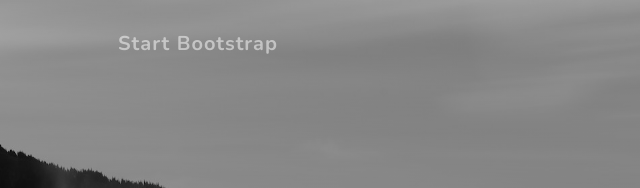
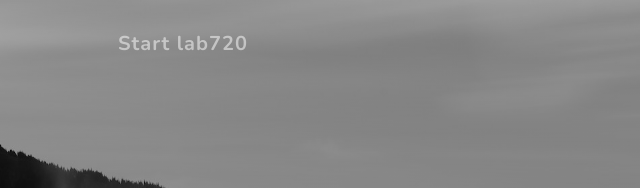
Before and after one commit to JH747/JHlog, a plain HTML site: page index.html in a window 1280 px wide. Shown: the top 188 px of the page, 0-640 px from the left. Drawn offline with nearby package versions, Linux system fonts and the light colour scheme.

Commit message:
Update index.html

```diff
--- a/index.html
+++ b/index.html
@@ -19,7 +19,7 @@
         <!-- Navigation-->
         <nav class="navbar navbar-expand-lg navbar-light fixed-top" id="mainNav">
             <div class="container px-4 px-lg-5">
-                <a class="navbar-brand" href="#page-top">Start Bootstrap</a>
+                <a class="navbar-brand" href="#page-top">Start lab720</a>
                 <button class="navbar-toggler navbar-toggler-right" type="button" data-bs-toggle="collapse" data-bs-target="#navbarResponsive" aria-controls="navbarResponsive" aria-expanded="false" aria-label="Toggle navigation">
                     Menu
                     <i class="fas fa-bars"></i>
```
